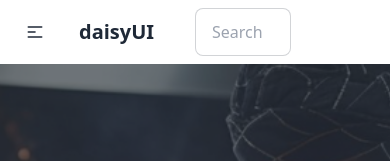
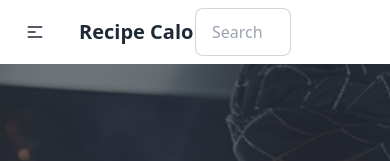
Before and after one commit to Rafsan12/chef-s-Table, a React (Vite) app: page / in a window 390 px wide. Shown: the top 161 px of the page. Built offline with nearby package versions, Linux system fonts and the light colour scheme.

Commit message:
logo update and change in data

```diff
--- a/src/components/Header/Header.jsx
+++ b/src/components/Header/Header.jsx
@@ -43,7 +43,7 @@ const Header = () => {
               {links}
             </ul>
           </div>
-          <a className="btn btn-ghost text-xl">daisyUI</a>
+          <a className="btn btn-ghost text-xl">Recipe Calories</a>
         </div>
         <div className="navbar-center hidden lg:flex">
           <ul className="menu menu-horizontal px-1">{links}</ul>
--- a/src/components/Recipes/Recipes.jsx
+++ b/src/components/Recipes/Recipes.jsx
@@ -28,9 +28,9 @@ const Recipes = () => {
 
   return (
     <div>
-      <h1 className="text-5xl text-center mb-4">Our Recipes</h1>
+      <h1 className="text-5xl text-center mb-8 mt-8">Our Recipes</h1>
       <div className="grid md:grid-cols-3">
-        <div className="border  md:col-span-2">
+        <div className="  md:col-span-2">
           <div className="grid md:grid-cols-2 gap-4">
             {recipes.map((recipe) => (
               <Recipe
@@ -41,7 +41,7 @@ const Recipes = () => {
             ))}
           </div>
         </div>
-        <div className="border ">
+        <div>
           <RecipeTable wantToCooks={wantToCooks} />
         </div>
       </div>
```
